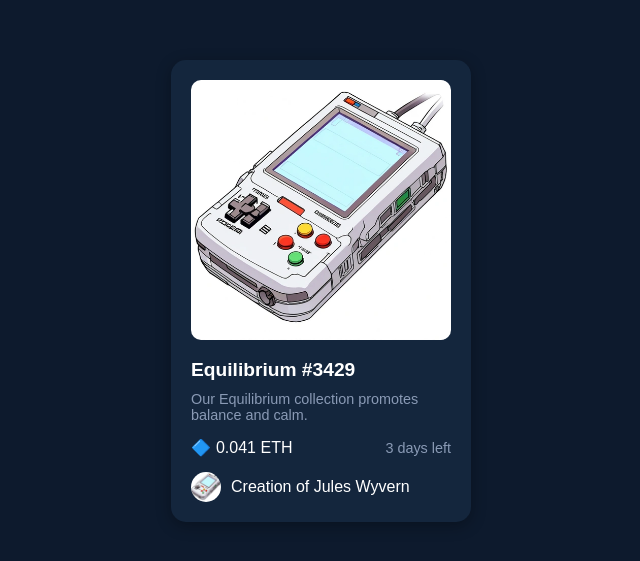
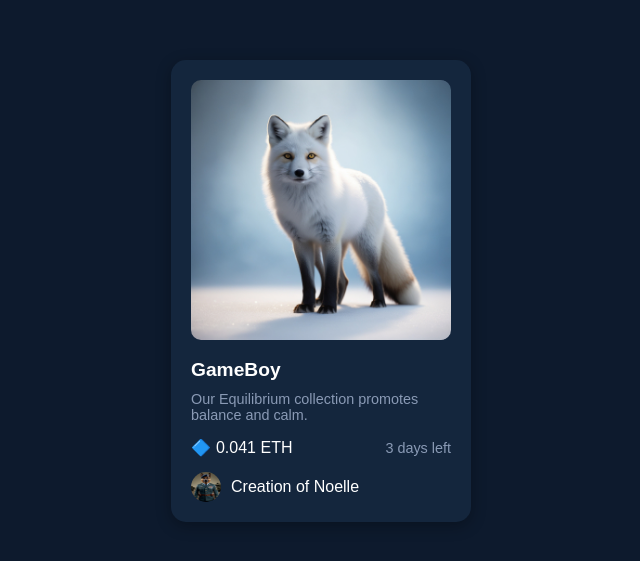
Before and after one commit to Alexig2/GCSI-Portif-lio---Alex-e-Liz, a plain HTML site: page index.html in a window 1280 px wide. Shown: the part 109-670 px from the top of the page, without its empty margins (319-959 px from the left). Drawn offline with Linux system fonts and the light colour scheme.

Commit message:
ccs update

```diff
--- a/index.html
+++ b/index.html
@@ -9,9 +9,9 @@
 <body>
     <div class="card">
         <div class="image-container">
-            <img src="gameboy.jpeg" alt="Equilibrium Image">
+            <img src="raposaneve.jpg" alt="Equilibrium Image">
         </div>
-        <h2>Equilibrium #3429</h2>
+        <h2>GameBoy</h2>
         <p>Our Equilibrium collection promotes balance and calm.</p>
         <div class="details">
             <div class="price">
@@ -21,8 +21,8 @@
             <div class="time-left">3 days left</div>
         </div>
         <div class="creator">
-            <img src="gameboy.jpeg" alt="Creator Image">
-            <span>Creation of <a href="#">Jules Wyvern</a></span>
+            <img src="cachorro.jpg" alt="Creator Image">
+            <span>Creation of Noelle</span>
         </div>
     </div>
 </body>
```
Also changed, not shown: cachorro.jpg (added), gameboy.jpeg (deleted), raposaneve.jpg (added).
